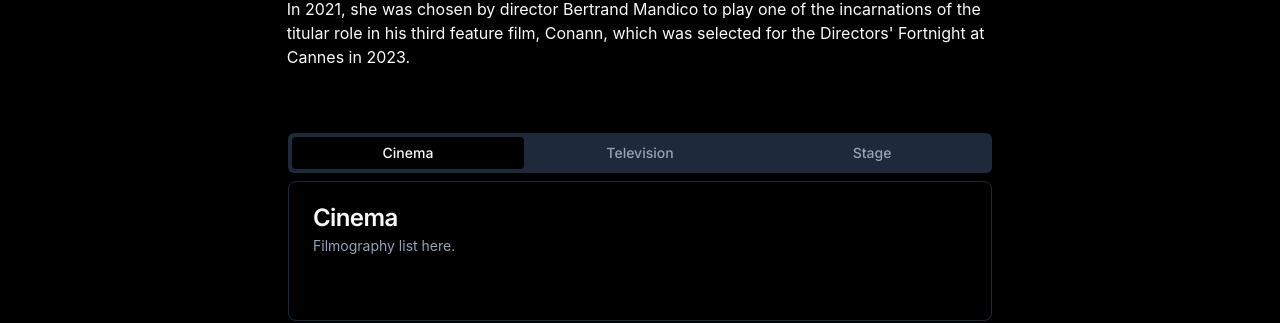
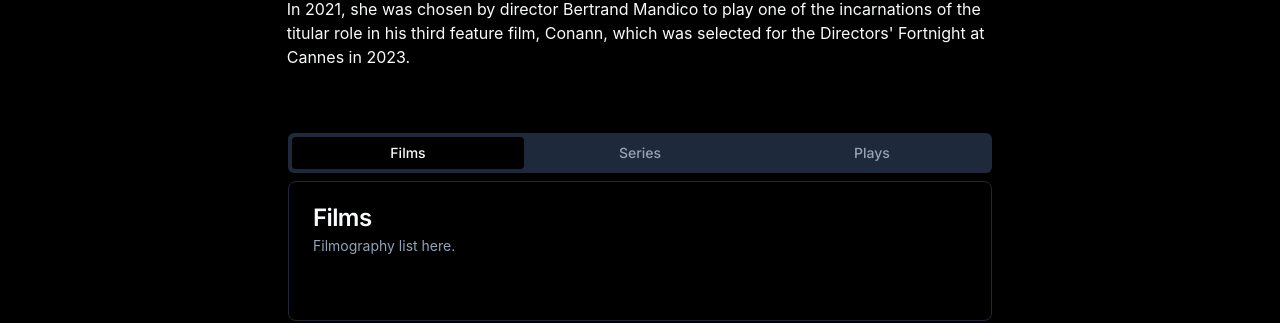
Before and after one commit to GalsenBoy/sandra-parfait-official, a React (Vite) app: page / in a window 1280 px wide. Shown: the part 2054-2377 px from the top of the page. Built offline with nearby package versions, Linux system fonts and the light colour scheme.

Commit message:
:lipstick: update: refacto works-tabs extracting films, series, plays cards as new tabs components

```diff
--- /dev/null
+++ b/src/components/profile/tabs/films-tab.tsx
@@ -0,0 +1,18 @@
+import { Card, CardHeader, CardTitle, CardDescription, CardContent } from "@/components/ui/card"
+
+function FilmsTabs() {
+  return (
+    <Card>
+      <CardHeader>
+        <CardTitle>Films</CardTitle>
+        <CardDescription>
+          Filmography list here.
+        </CardDescription>
+      </CardHeader>
+      <CardContent className="space-y-2">
+      </CardContent>
+    </Card>
+  )
+}
+
+export default FilmsTabs
--- /dev/null
+++ b/src/components/profile/tabs/plays-tab.tsx
@@ -0,0 +1,18 @@
+import { Card, CardHeader, CardTitle, CardDescription, CardContent } from "@/components/ui/card";
+
+function PlaysTab() {
+  return (
+    <Card>
+      <CardHeader>
+        <CardTitle>Plays</CardTitle>
+        <CardDescription>
+          Plays performances list here.
+        </CardDescription>
+      </CardHeader>
+      <CardContent className="space-y-2">
+      </CardContent>
+    </Card>
+  )
+}
+
+export default PlaysTab
--- /dev/null
+++ b/src/components/profile/tabs/series-tab.tsx
@@ -0,0 +1,18 @@
+import { Card, CardHeader, CardTitle, CardDescription, CardContent } from "@/components/ui/card"
+
+function SeriesTab() {
+  return (
+    <Card>
+      <CardHeader>
+        <CardTitle>Series</CardTitle>
+        <CardDescription>
+          Series performances list here.
+        </CardDescription>
+      </CardHeader>
+      <CardContent className="space-y-2">
+      </CardContent>
+    </Card>
+  )
+}
+
+export default SeriesTab
--- a/src/components/profile/works-tabs.tsx
+++ b/src/components/profile/works-tabs.tsx
@@ -1,60 +1,29 @@
-import {
-  Card,
-  CardContent,
-  CardDescription,
-  CardHeader,
-  CardTitle,
-} from "@/components/ui/card"
 import {
   Tabs,
   TabsContent,
   TabsList,
   TabsTrigger,
 } from "@/components/ui/tabs"
+import FilmsTab from "@/components/profile/tabs/films-tab"
+import SeriesTab from "@/components/profile/tabs/series-tab"
+import PlaysTab from "@/components/profile/tabs/plays-tab"
 
 function WorksTabs() {
   return (
-    <Tabs defaultValue="cinema" className="w-full lg:px-60">
+    <Tabs defaultValue="films" className="w-full lg:px-60">
       <TabsList className="grid w-full grid-cols-3">
-        <TabsTrigger value="cinema">Cinema</TabsTrigger>
-        <TabsTrigger value="television">Television</TabsTrigger>
-        <TabsTrigger value="stage">Stage</TabsTrigger>
+        <TabsTrigger value="films">Films</TabsTrigger>
+        <TabsTrigger value="series">Series</TabsTrigger>
+        <TabsTrigger value="plays">Plays</TabsTrigger>
       </TabsList>
-      <TabsContent value="cinema">
-        <Card>
-          <CardHeader>
-            <CardTitle>Cinema</CardTitle>
-            <CardDescription>
-              Filmography list here.
-            </CardDescription>
-          </CardHeader>
-          <CardContent className="space-y-2">
-          </CardContent>
-        </Card>
+      <TabsContent value="films">
+        <FilmsTab />
       </TabsContent>
-      <TabsContent value="television">
-        <Card>
-          <CardHeader>
-            <CardTitle>Television</CardTitle>
-            <CardDescription>
-              Television performances list here.
-            </CardDescription>
-          </CardHeader>
-          <CardContent className="space-y-2">
-          </CardContent>
-        </Card>
+      <TabsContent value="series">
+        <SeriesTab />
       </TabsContent>
-      <TabsContent value="stage">
-        <Card>
-          <CardHeader>
-            <CardTitle>Stage</CardTitle>
-            <CardDescription>
-              Stage performances list here.
-            </CardDescription>
-          </CardHeader>
-          <CardContent className="space-y-2">
-          </CardContent>
-        </Card>
+      <TabsContent value="plays">
+        <PlaysTab />
       </TabsContent>
     </Tabs>
   )
```
